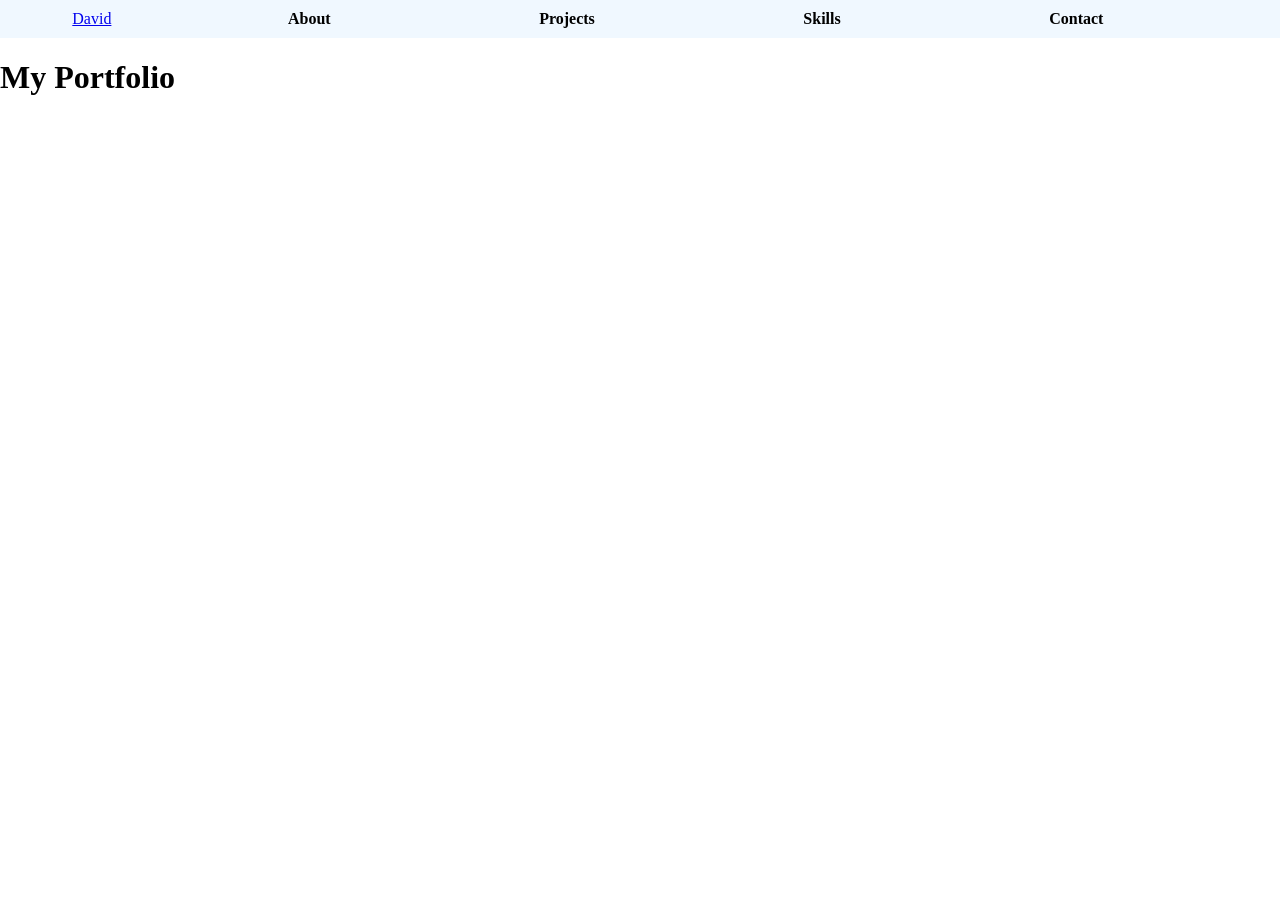
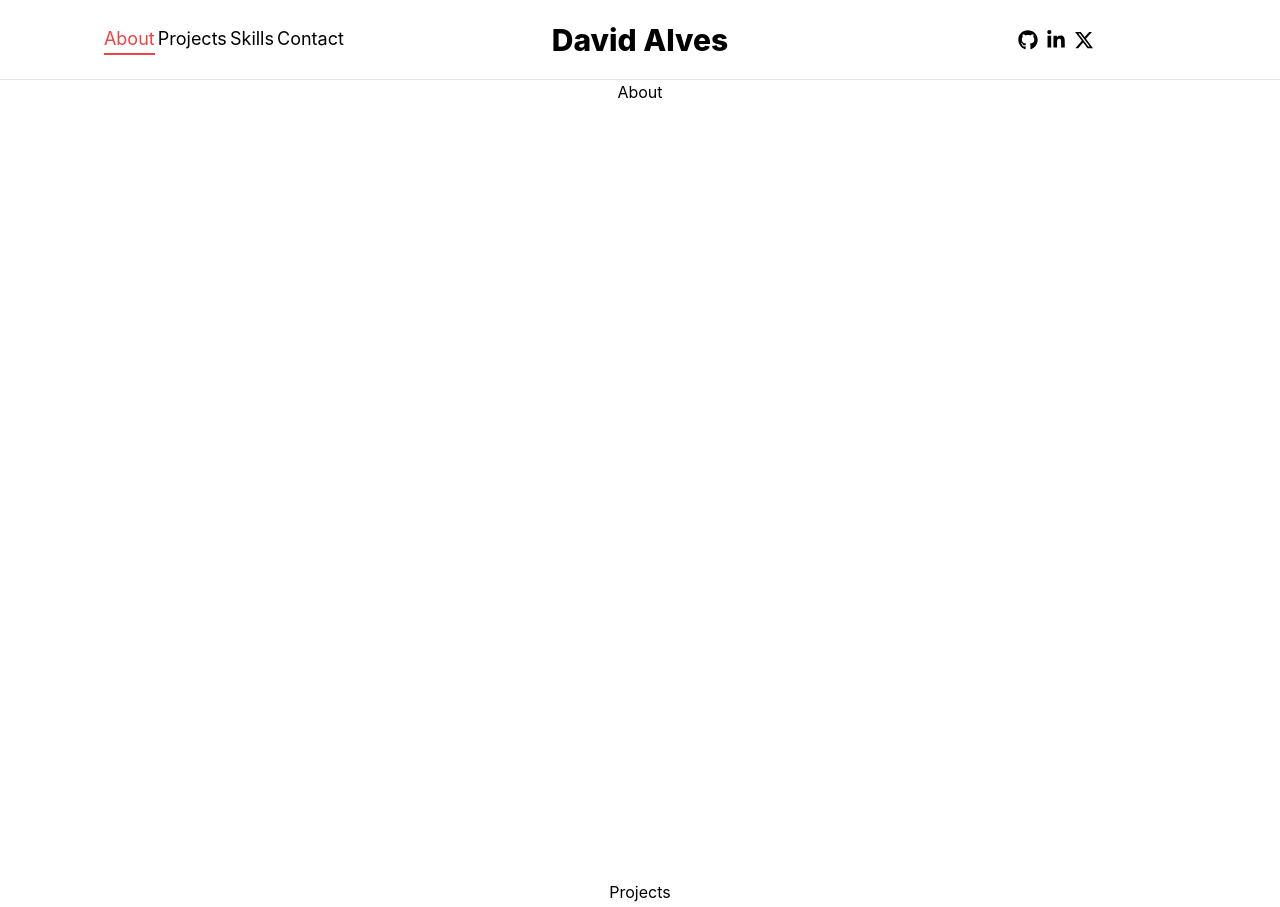
Before and after one commit to davidpalves06/Portfolio, a website: page static/index/index.html in a window 1280 px wide. Shown: the top 907 px of the page. Before the commit the page ends 800 px from the top, so only its background shows below. Drawn offline with nearby package versions, Linux system fonts and the light colour scheme; files that its build step writes are made by us from their sources.

Commit message:
Add tailwind and start nav bar

```diff
--- a/static/index.js
+++ b/static/index.js
@@ -0,0 +1,3 @@
+const aboutNav = document.getElementById("aboutNavigation")
+
+aboutNav.classList.add("text-red-500","border-b-red-500","border-b-2")
--- a/static/index/index.html
+++ b/static/index/index.html
@@ -1,23 +1,63 @@
 <!DOCTYPE html>
 <html lang="en">
+
 <head>
     <meta charset="UTF-8">
     <meta name="viewport" content="width=device-width, initial-scale=1.0">
     <title>David's Portfolio</title>
-    <link rel="stylesheet" type="text/css" href="/static/styles.css">
+    <link rel="stylesheet" type="text/css" href="/static/output.css">
 </head>
+
 <body>
-    <div id="navigationBar" class="navigationSidebar">
-        <a href="/">David</a>
-        <div id="navigationLinks" class="navigationLinks">
-            <a href="#about" class="navigationLink">About</a>
-            <a href="#" class="navigationLink">Projects</a>
-            <a href="#" class="navigationLink">Skills</a>
-            <a href="#" class="navigationLink">Contact</a>
+    <div class="flex flex-row w-full justify-around items-center py-2 h-20 border-b-[1px] border-b-gray-200">
+        <div class="flex flex-row justify-between w-1/6 min-w-60">
+            <a id="aboutNavigation" href="#about" class="text-black text-lg font-normal hover:text-red-500 hover:border-b-red-500 hover:border-b-2">About</a>
+            <a id="projectsNavigation" href="#projects" class="text-black text-lg font-normal hover:text-red-500 hover:border-b-red-500 hover:border-b-2">Projects</a>
+            <a id="skillsNavigation" href="#skills" class="text-black text-lg font-normal hover:text-red-500 hover:border-b-red-500 hover:border-b-2">Skills</a>
+            <a id="contactNavigation" href="#contact" class="text-black text-lg font-normal hover:text-red-500 hover:border-b-red-500 hover:border-b-2">Contact</a>
+        </div>
+        <a href="/" class="font-extrabold text-3xl">David Alves</a>
+        <div class="w-1/6 flex flex-row justify-center gap-x-2 min-w-60">
+            <a href="/" target="_blank" rel="noopener noreferrer">
+                <span class="[&>svg]:h-5 [&>svg]:w-5 hover:[&>svg]:h-7 hover:[&>svg]:w-7">
+                    <svg xmlns="http://www.w3.org/2000/svg" fill="currentColor" viewBox="0 0 496 512">
+                        <path
+                            d="M165.9 397.4c0 2-2.3 3.6-5.2 3.6-3.3 .3-5.6-1.3-5.6-3.6 0-2 2.3-3.6 5.2-3.6 3-.3 5.6 1.3 5.6 3.6zm-31.1-4.5c-.7 2 1.3 4.3 4.3 4.9 2.6 1 5.6 0 6.2-2s-1.3-4.3-4.3-5.2c-2.6-.7-5.5 .3-6.2 2.3zm44.2-1.7c-2.9 .7-4.9 2.6-4.6 4.9 .3 2 2.9 3.3 5.9 2.6 2.9-.7 4.9-2.6 4.6-4.6-.3-1.9-3-3.2-5.9-2.9zM244.8 8C106.1 8 0 113.3 0 252c0 110.9 69.8 205.8 169.5 239.2 12.8 2.3 17.3-5.6 17.3-12.1 0-6.2-.3-40.4-.3-61.4 0 0-70 15-84.7-29.8 0 0-11.4-29.1-27.8-36.6 0 0-22.9-15.7 1.6-15.4 0 0 24.9 2 38.6 25.8 21.9 38.6 58.6 27.5 72.9 20.9 2.3-16 8.8-27.1 16-33.7-55.9-6.2-112.3-14.3-112.3-110.5 0-27.5 7.6-41.3 23.6-58.9-2.6-6.5-11.1-33.3 2.6-67.9 20.9-6.5 69 27 69 27 20-5.6 41.5-8.5 62.8-8.5s42.8 2.9 62.8 8.5c0 0 48.1-33.6 69-27 13.7 34.7 5.2 61.4 2.6 67.9 16 17.7 25.8 31.5 25.8 58.9 0 96.5-58.9 104.2-114.8 110.5 9.2 7.9 17 22.9 17 46.4 0 33.7-.3 75.4-.3 83.6 0 6.5 4.6 14.4 17.3 12.1C428.2 457.8 496 362.9 496 252 496 113.3 383.5 8 244.8 8zM97.2 352.9c-1.3 1-1 3.3 .7 5.2 1.6 1.6 3.9 2.3 5.2 1 1.3-1 1-3.3-.7-5.2-1.6-1.6-3.9-2.3-5.2-1zm-10.8-8.1c-.7 1.3 .3 2.9 2.3 3.9 1.6 1 3.6 .7 4.3-.7 .7-1.3-.3-2.9-2.3-3.9-2-.6-3.6-.3-4.3 .7zm32.4 35.6c-1.6 1.3-1 4.3 1.3 6.2 2.3 2.3 5.2 2.6 6.5 1 1.3-1.3 .7-4.3-1.3-6.2-2.2-2.3-5.2-2.6-6.5-1zm-11.4-14.7c-1.6 1-1.6 3.6 0 5.9 1.6 2.3 4.3 3.3 5.6 2.3 1.6-1.3 1.6-3.9 0-6.2-1.4-2.3-4-3.3-5.6-2z" />
+                    </svg>
+                </span>
+            </a>
+            <a href="/" target="_blank" rel="noopener noreferrer">
+                <span class="[&>svg]:h-5 [&>svg]:w-5 hover:[&>svg]:h-7 hover:[&>svg]:w-7">
+                    <svg xmlns="http://www.w3.org/2000/svg" fill="currentColor" viewBox="0 0 448 512">
+                       <path
+                            d="M100.3 448H7.4V148.9h92.9zM53.8 108.1C24.1 108.1 0 83.5 0 53.8a53.8 53.8 0 0 1 107.6 0c0 29.7-24.1 54.3-53.8 54.3zM447.9 448h-92.7V302.4c0-34.7-.7-79.2-48.3-79.2-48.3 0-55.7 37.7-55.7 76.7V448h-92.8V148.9h89.1v40.8h1.3c12.4-23.5 42.7-48.3 87.9-48.3 94 0 111.3 61.9 111.3 142.3V448z" />
+                    </svg>
+                </span>
+            </a>
+            <a href="/" target="_blank" rel="noopener noreferrer">
+                <span class="[&>svg]:h-5 [&>svg]:w-5 hover:[&>svg]:h-7 hover:[&>svg]:w-7">
+                    <svg xmlns="http://www.w3.org/2000/svg" fill="currentColor" viewBox="0 0 512 512">
+                        <path
+                            d="M389.2 48h70.6L305.6 224.2 487 464H345L233.7 318.6 106.5 464H35.8L200.7 275.5 26.8 48H172.4L272.9 180.9 389.2 48zM364.4 421.8h39.1L151.1 88h-42L364.4 421.8z" />
+                    </svg>
+                </span>
+            </a>
         </div>
     </div>
 
-    <h1>My Portfolio</h1>
+    <div id="about" class="h-screen">
+        <h1 class="ml-auto mr-auto w-fit">About</h1>
+    </div>
+    <div id="projects" class="h-screen">
+        <h1 class="ml-auto mr-auto w-fit">Projects</h1>
+    </div>
+    <div id="skills" class="h-screen">
+        <h1 class="ml-auto mr-auto w-fit">Skills</h1>
+    </div>
+    <div id="contact" class="h-screen">
+        <h1 class="ml-auto mr-auto w-fit">Contact</h1>
+    </div>
     <script src="/static/index.js"></script>
 </body>
+
 </html>
--- a/static/styles.css
+++ b/static/styles.css
@@ -1,27 +1,9 @@
-body {
-    padding: 0;
-    margin: 0;
-}
+@tailwind base;
+@tailwind components;
+@tailwind utilities;
 
-.navigationSidebar {
-    display: flex;
-    flex-direction: row;
-    width: 100vw;
-    justify-content: space-evenly;
-    padding: 10px 0;
-    background-color: aliceblue;
-}
-
-.navigationLinks {
-    display: flex;
-    flex-direction: row;
-    justify-content: space-around;
-    width: 80%;
-}
-
-.navigationLink {
-    color: black;
-    text-decoration: none;
-    font-size: 16px;
-    font-weight: 600;
-}
+@layer base {
+    html {
+      font-family: "Inter",sans-serif;
+    }
+  }
--- /dev/null
+++ b/static/tailwind.config.js
@@ -0,0 +1,11 @@
+/** @type {import('tailwindcss').Config} */
+module.exports = {
+  content: [
+    "./index/index.html",
+    "./index.js",
+  ],
+  theme: {
+    extend: {},
+  },
+  plugins: [],
+}
```
Also changed, not shown: static/package.json (added, +15 -0 lines), 1 other file.
